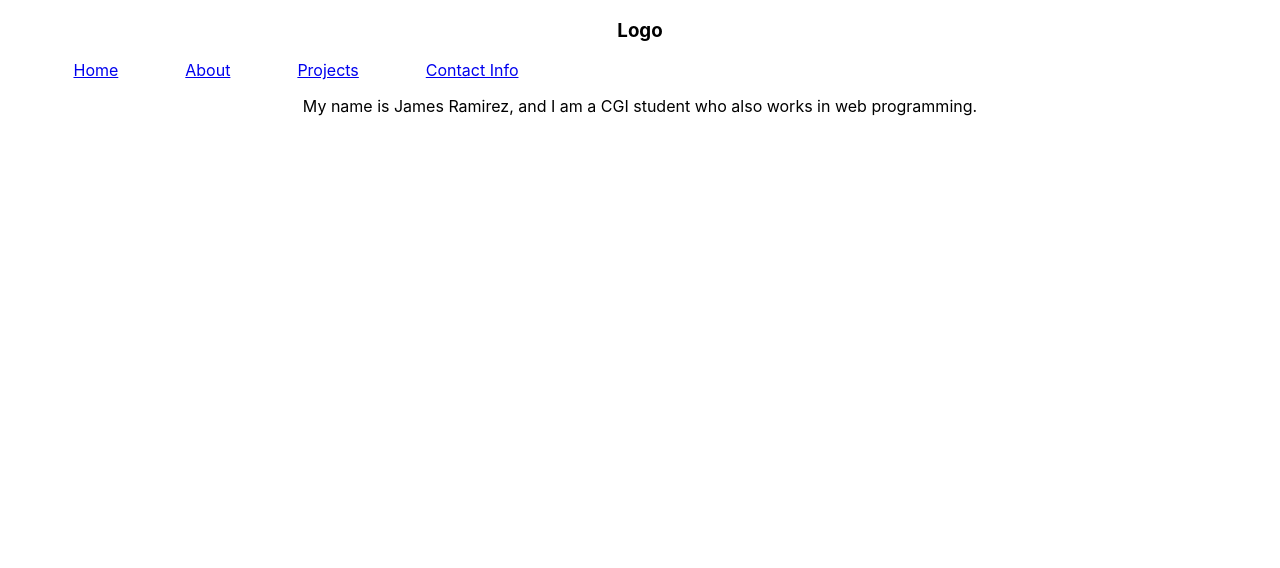
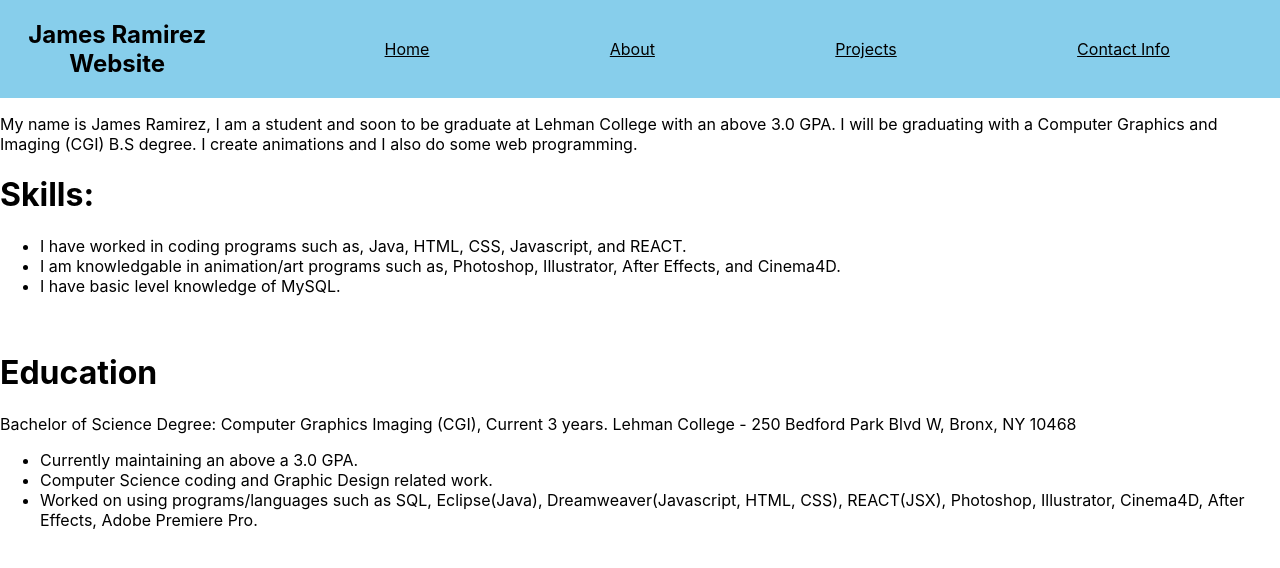
Before and after one commit to Jramire16/jramire16.github.io, a React (Create React App) app: page /about in a window 1280 px wide. Shown: the top 568 px of the page. Built offline with nearby package versions, Linux system fonts and the light colour scheme.

Commit message:
Added more items and fixed where the items are showing.

```diff
--- a/src/About.js
+++ /dev/null
@@ -1,21 +0,0 @@
-import React from "react";
-import './App.css'
-import {
-  BrowserRouter as Router,
-  Switch,
-  Route,
-  Link
-} from "react-router-dom";
-
-function About(){
-  return(
-     <p>
-    My name is James Ramirez, and I am a CGI student who also works in web programming.
-    </p>
-  )
-
-}
-
-
-
-export default About;
--- a/src/App.css
+++ b/src/App.css
@@ -2,19 +2,39 @@
   text-align: center;
 }
 
-.Nav{
+nav{
   display: flex;
   justify-content: space-around;
   align-items: center;
   min-height: 10vh;
   background: skyblue;
-  color: white;
+  color: black;
 }
 
 .nav-links{
-  width: 40%;
+  width: 90%;
   display: flex;
   justify-content: space-around;
-  align-items: center;
+  align-items: left;
   list-style: none;
+  margin: 20px;
+
 }
+.about{
+  display: flex;
+  justify-content: space-around;
+  align-content: left;
+  text-align: left;
+}
+.contactMe{
+  display: flex;
+  text-align: left;
+}
+.projects{
+  display: flex;
+  justify-content: space-around;
+  text-align: center;
+}
+.home{
+  justify-content: space-around;
+}
--- a/src/App.js
+++ b/src/App.js
@@ -1,9 +1,10 @@
 import React from "react";
-import "./App.css"
-import Nav from "./Nav";
-import About from "./About";
-import Projects from "./Projects";
-import ContactMe from "./ContactMe";
+import './App.css'
+import Home from "./Components/Home";
+import Nav from "./Components/Nav";
+import About from "./Components/About";
+import Projects from "./Components/Projects";
+import ContactMe from "./Components/ContactMe";
 
 import {
   BrowserRouter as Router,
@@ -29,25 +30,3 @@ export default function App() {
     </Router>
     );
 }
-
-const Home = () => (
-  <div>
-    <h1>Home Page</h1>
-  </div>
-)
-// function Home() {
-//   return <h2>Home</h2>;
-// }
-
-// function About() {
-//   return <h2>About</h2>;
-
-// }
-
-// function Projects() {
-//   return <h2>Projects</h2>;
-// }
-
-// function ContactMe(){
-//   return <h2>Contact Info</h2>
-// }
--- /dev/null
+++ b/src/Components/About.js
@@ -0,0 +1,42 @@
+import React from "react";
+import '../App.css'
+import {
+  BrowserRouter as Router,
+  Switch,
+  Route,
+  Link
+} from "react-router-dom";
+
+const About = () => (
+  <div className="about">
+  <br></br>
+     <p>
+    My name is James Ramirez, I am a student and soon to be graduate at Lehman College with an above 3.0 GPA.
+    I will be graduating with a Computer Graphics and Imaging (CGI) B.S degree. I create animations and I also do some web programming.
+    <br></br>
+    <h1>Skills:</h1>
+    <ul>
+        <li>I have worked in coding programs such as, Java, HTML, CSS, Javascript, and REACT.</li>
+        <li>I am knowledgable in animation/art programs such as, Photoshop, Illustrator, After Effects, and Cinema4D. </li>
+        <li>I have basic level knowledge of MySQL.</li>
+    </ul>
+    <br></br>
+    <h1>Education</h1>
+        <p>
+        Bachelor of Science Degree: Computer Graphics Imaging (CGI), Current 3 years.
+        Lehman College - 250 Bedford Park Blvd W, Bronx, NY 10468
+        <ul>
+          <li>Currently maintaining an above a 3.0 GPA.</li>
+        <li>Computer Science coding and Graphic Design related work. </li>
+        <li>Worked on using programs/languages such as SQL, Eclipse(Java), Dreamweaver(Javascript, HTML, CSS), REACT(JSX), Photoshop, Illustrator, Cinema4D, After Effects, Adobe Premiere Pro.</li>
+        </ul>
+        </p>
+
+    </p>
+  </div>
+)
+
+
+
+
+export default About;
--- /dev/null
+++ b/src/Components/ContactMe.js
@@ -0,0 +1,19 @@
+import React from "react";
+import '../App.css'
+import {
+  BrowserRouter as Router,
+  Switch,
+  Route,
+  Link
+} from "react-router-dom";
+
+const ContactMe = () =>(
+  <div>
+      <h1>You can contact me via my email which is jramire687@gmail.com</h1>
+  </div>
+
+)
+
+
+
+export default ContactMe;
--- /dev/null
+++ b/src/Components/Gallery.js
@@ -0,0 +1 @@
+import react from "React";
--- a/src/Home.js
+++ b/src/Components/Home.js
@@ -1,5 +1,5 @@
 import React from "react";
-import './App.css'
+import '../App.css'
 import {
   BrowserRouter as Router,
   Switch,
@@ -7,11 +7,16 @@ import {
   Link
 } from "react-router-dom";
 
-function Home(){
-    return(
-      <h1>Home</h1>
-    )
-}
+const Home = () => (
+  <div className="home">
+        <h1>Home Page</h1>
+
+
+
+    </div>
+)
+
+
 
 
 
--- a/src/Nav.js
+++ b/src/Components/Nav.js
@@ -1,23 +1,27 @@
 import React from "react";
-import "./App.css"
+import '../App.css'
 import { Link } from "react-router-dom";
 
 
 function Nav(){
+    const navStyle = {
+        color: 'black'
+    };
+
     return(
       <nav>
-        <h3>Logo</h3>
+        <h1>James Ramirez Website</h1>
         <ul className="nav-links">
-            <Link to="/home">
+            <Link style={navStyle} to="/home">
             <li>Home</li>
             </Link>
-            <Link to="/about">
+            <Link style={navStyle} to="/about">
                 <li>About</li>
             </Link>
-            <Link to="/projects">
+            <Link style={navStyle} to="/projects">
                 <li>Projects</li>
             </Link>
-            <Link to="/contactme">
+            <Link style={navStyle} to="/contactme">
                 <li>Contact Info</li>
             </Link>
 
--- /dev/null
+++ b/src/Components/Projects.js
@@ -0,0 +1,24 @@
+import React from "react";
+import '../App.css'
+import {
+  BrowserRouter as Router,
+  Switch,
+  Route,
+  Link
+} from "react-router-dom";
+
+const Projects = () => (
+    <div className="projects">
+      <ul>
+              <h1>Computer Science</h1>
+              <a href="https://github.com/" target="_blank"npm>My github</a>
+              <h1>Artwork</h1>
+
+            </ul>
+    </div>
+    )
+
+
+
+
+export default Projects;
--- a/src/ContactMe.js
+++ /dev/null
@@ -1,18 +0,0 @@
-import React from "react";
-import "./App.css"
-import {
-  BrowserRouter as Router,
-  Switch,
-  Route,
-  Link
-} from "react-router-dom";
-
-function ContactMe(){
-    return(
-      <h2>You can conact me by email, which is jramire678@gmail.com</h2>
-    )
-}
-
-
-
-export default ContactMe;
--- a/src/Projects.js
+++ /dev/null
@@ -1,21 +0,0 @@
-import React from "react";
-import './App.css'
-import {
-  BrowserRouter as Router,
-  Switch,
-  Route,
-  Link
-} from "react-router-dom";
-
-function Projects(){
-    return(
-      <ul>
-        <ul><h1>Computer Science</h1></ul>
-        <ul><h1>Artwork</h1></ul>
-      </ul>
-    )
-}
-
-
-
-export default Projects;
```
